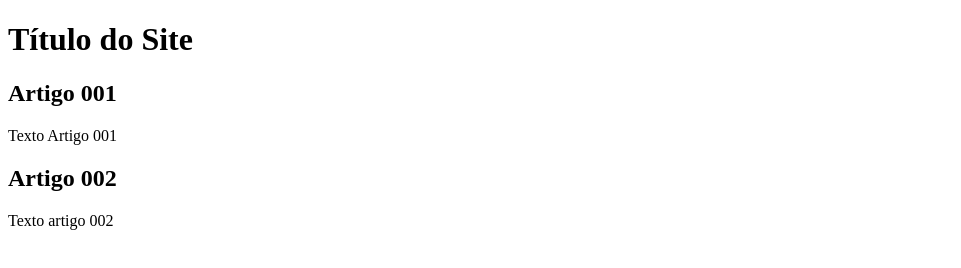
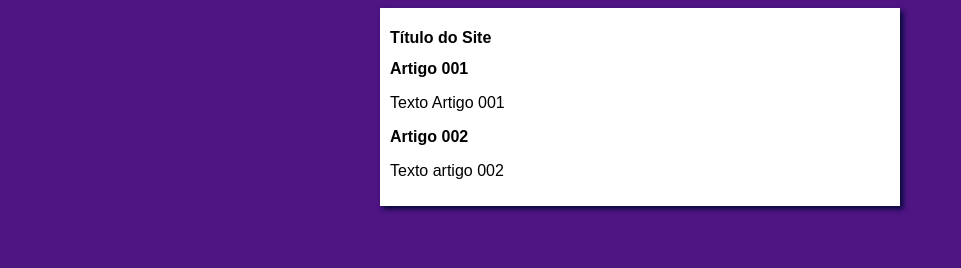
Before and after one commit to gabryelvicthor/Projeto-site, a plain HTML site: page index.html in a window 1280 px wide. Shown: the whole page, without its empty margins (0-961 px from the left). Drawn offline with Linux system fonts and the light colour scheme.

Commit message:
inicio do design

```diff
--- /dev/null
+++ b/estilos/style.css
@@ -0,0 +1,16 @@
+* {
+    font-family: Arial, Helvetica, sans-serif;
+    font-size: 16px;
+}
+
+body{
+    background-color:rgb(78, 21, 131) ;
+}
+
+main{
+    background-color: white;
+    width: 500px;
+    margin: auto;
+    padding: 10px;
+    box-shadow: 3px 3px 5px rgb(3, 9, 56);
+}
--- a/index.html
+++ b/index.html
@@ -5,6 +5,7 @@
     <meta http-equiv="X-UA-Compatible" content="IE=edge">
     <meta name="viewport" content="width=device-width, initial-scale=1.0">
     <title>Título do Site</title>
+    <link rel="stylesheet" href="estilos/style.css">
 </head>
 <body>
     <main>
```
